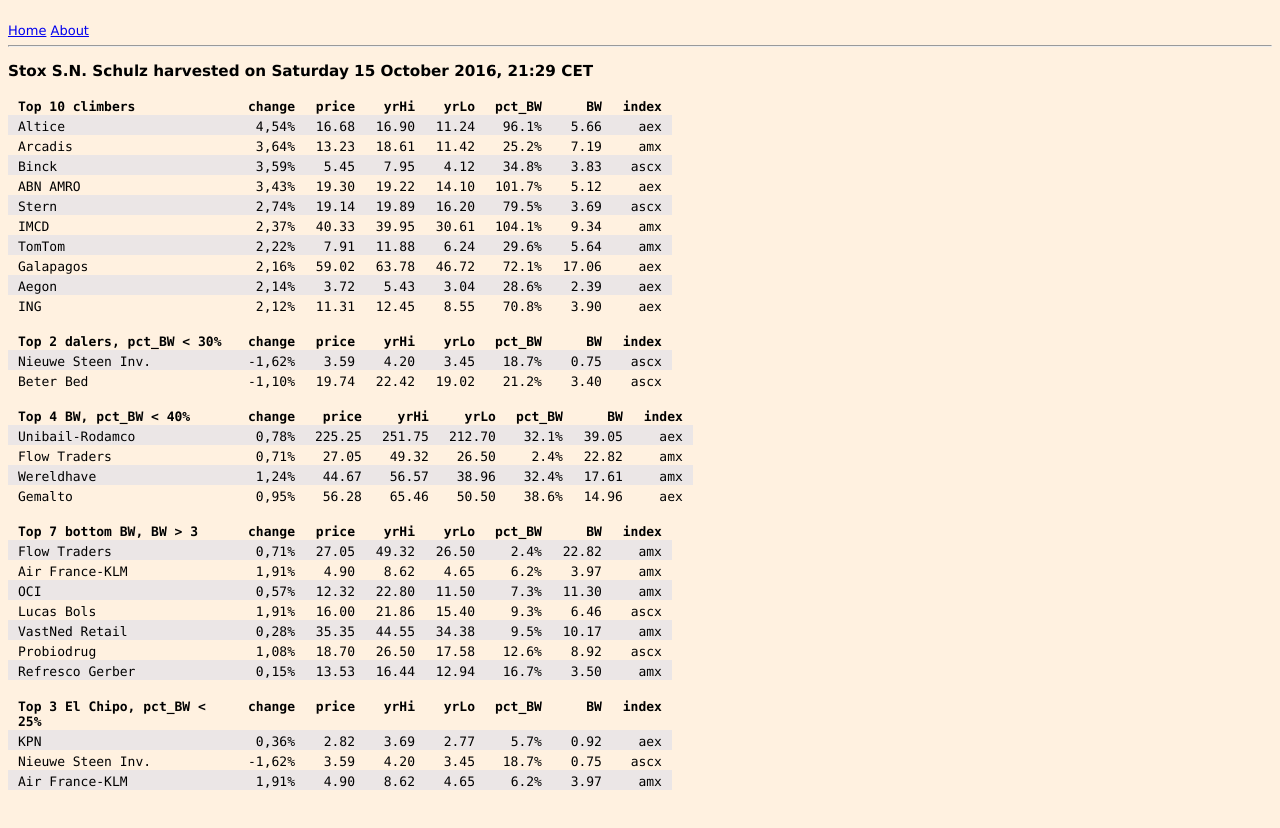
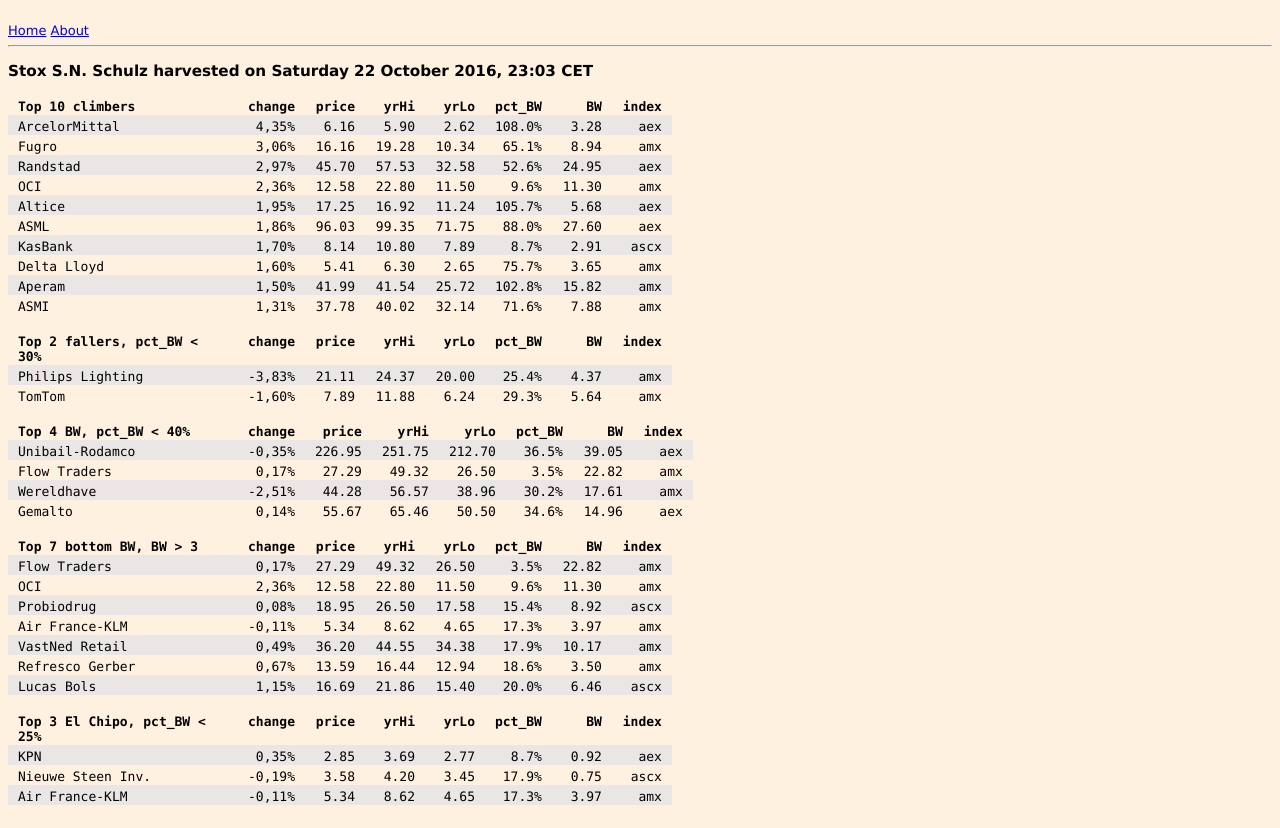
Before and after one commit to RolfBly/stoxsnschulz, a Flask app: page / in a window 1280 px wide. Before the commit the page ends 790 px from the top, so only its background shows below. Run offline with Flask 2, Linux system fonts and the light colour scheme.

Commit message:
updated ignores

```diff
--- a/stoxapp/templates/main_table.html
+++ b/stoxapp/templates/main_table.html
@@ -1,4 +1,4 @@
-<h3>Stox S.N. Schulz harvested on Saturday 15 October 2016, 21:29 CET </h3>
+<h3>Stox S.N. Schulz harvested on Saturday 22 October 2016, 23:03 CET </h3>
 
   <table>
     <tr>
@@ -21,153 +21,153 @@
     </tr>
 
       <tr>
-        <td id="td1">Altice </td>
-        <td>4,54% </td>
+        <td id="td1">ArcelorMittal </td>
+        <td>4,35% </td>
 
-          <td>  16.68 </td>
+          <td>   6.16 </td>
 
-          <td>  16.90 </td>
+          <td>   5.90 </td>
 
-          <td>  11.24 </td>
+          <td>   2.62 </td>
 
-        <td>   96.1%</td>
-        <td>   5.66</td>
+        <td>  108.0%</td>
+        <td>   3.28</td>
         <td>aex </td>
       </tr>
 
       <tr>
-        <td id="td1">Arcadis </td>
-        <td>3,64% </td>
+        <td id="td1">Fugro </td>
+        <td>3,06% </td>
 
-          <td>  13.23 </td>
+          <td>  16.16 </td>
 
-          <td>  18.61 </td>
+          <td>  19.28 </td>
 
-          <td>  11.42 </td>
+          <td>  10.34 </td>
 
-        <td>   25.2%</td>
-        <td>   7.19</td>
+        <td>   65.1%</td>
+        <td>   8.94</td>
         <td>amx </td>
       </tr>
 
       <tr>
-        <td id="td1">Binck </td>
-        <td>3,59% </td>
+        <td id="td1">Randstad </td>
+        <td>2,97% </td>
 
-          <td>   5.45 </td>
+          <td>  45.70 </td>
 
-          <td>   7.95 </td>
+          <td>  57.53 </td>
 
-          <td>   4.12 </td>
+          <td>  32.58 </td>
 
-        <td>   34.8%</td>
-        <td>   3.83</td>
+        <td>   52.6%</td>
+        <td>  24.95</td>
+        <td>aex </td>
+      </tr>
+
+      <tr>
+        <td id="td1">OCI </td>
+        <td>2,36% </td>
+
+          <td>  12.58 </td>
+
+          <td>  22.80 </td>
+
+          <td>  11.50 </td>
+
+        <td>    9.6%</td>
+        <td>  11.30</td>
+        <td>amx </td>
+      </tr>
+
+      <tr>
+        <td id="td1">Altice </td>
+        <td>1,95% </td>
+
+          <td>  17.25 </td>
+
+          <td>  16.92 </td>
+
+          <td>  11.24 </td>
+
+        <td>  105.7%</td>
+        <td>   5.68</td>
+        <td>aex </td>
+      </tr>
+
+      <tr>
+        <td id="td1">ASML </td>
+        <td>1,86% </td>
+
+          <td>  96.03 </td>
+
+          <td>  99.35 </td>
+
+          <td>  71.75 </td>
+
+        <td>   88.0%</td>
+        <td>  27.60</td>
+        <td>aex </td>
+      </tr>
+
+      <tr>
+        <td id="td1">KasBank </td>
+        <td>1,70% </td>
+
+          <td>   8.14 </td>
+
+          <td>  10.80 </td>
+
+          <td>   7.89 </td>
+
+        <td>    8.7%</td>
+        <td>   2.91</td>
         <td>ascx </td>
       </tr>
 
       <tr>
-        <td id="td1">ABN AMRO </td>
-        <td>3,43% </td>
+        <td id="td1">Delta Lloyd </td>
+        <td>1,60% </td>
 
-          <td>  19.30 </td>
+          <td>   5.41 </td>
 
-          <td>  19.22 </td>
+          <td>   6.30 </td>
 
-          <td>  14.10 </td>
+          <td>   2.65 </td>
 
-        <td>  101.7%</td>
-        <td>   5.12</td>
-        <td>aex </td>
-      </tr>
-
-      <tr>
-        <td id="td1">Stern </td>
-        <td>2,74% </td>
-
-          <td>  19.14 </td>
-
-          <td>  19.89 </td>
-
-          <td>  16.20 </td>
-
-        <td>   79.5%</td>
-        <td>   3.69</td>
-        <td>ascx </td>
-      </tr>
-
-      <tr>
-        <td id="td1">IMCD </td>
-        <td>2,37% </td>
-
-          <td>  40.33 </td>
-
-          <td>  39.95 </td>
-
-          <td>  30.61 </td>
-
-        <td>  104.1%</td>
-        <td>   9.34</td>
+        <td>   75.7%</td>
+        <td>   3.65</td>
         <td>amx </td>
       </tr>
 
       <tr>
-        <td id="td1">TomTom </td>
-        <td>2,22% </td>
+        <td id="td1">Aperam </td>
+        <td>1,50% </td>
 
-          <td>   7.91 </td>
+          <td>  41.99 </td>
 
-          <td>  11.88 </td>
+          <td>  41.54 </td>
 
-          <td>   6.24 </td>
+          <td>  25.72 </td>
 
-        <td>   29.6%</td>
-        <td>   5.64</td>
+        <td>  102.8%</td>
+        <td>  15.82</td>
         <td>amx </td>
       </tr>
 
       <tr>
-        <td id="td1">Galapagos </td>
-        <td>2,16% </td>
+        <td id="td1">ASMI </td>
+        <td>1,31% </td>
 
-          <td>  59.02 </td>
+          <td>  37.78 </td>
 
-          <td>  63.78 </td>
+          <td>  40.02 </td>
 
-          <td>  46.72 </td>
+          <td>  32.14 </td>
 
-        <td>   72.1%</td>
-        <td>  17.06</td>
-        <td>aex </td>
-      </tr>
-
-      <tr>
-        <td id="td1">Aegon </td>
-        <td>2,14% </td>
-
-          <td>   3.72 </td>
-
-          <td>   5.43 </td>
-
-          <td>   3.04 </td>
-
-        <td>   28.6%</td>
-        <td>   2.39</td>
-        <td>aex </td>
-      </tr>
-
-      <tr>
-        <td id="td1">ING </td>
-        <td>2,12% </td>
-
-          <td>  11.31 </td>
-
-          <td>  12.45 </td>
-
-          <td>   8.55 </td>
-
-        <td>   70.8%</td>
-        <td>   3.90</td>
-        <td>aex </td>
+        <td>   71.6%</td>
+        <td>   7.88</td>
+        <td>amx </td>
       </tr>
 
   </table>
@@ -175,7 +175,7 @@
 
   <table>
     <tr>
-      <th id="th1"> Top 2 dalers, pct_BW < 30% </th>
+      <th id="th1"> Top 2 fallers, pct_BW < 30% </th>
 
         <th> change </th>
 
@@ -194,33 +194,33 @@
     </tr>
 
       <tr>
-        <td id="td1">Nieuwe Steen Inv. </td>
-        <td>-1,62% </td>
+        <td id="td1">Philips Lighting </td>
+        <td>-3,83% </td>
 
-          <td>   3.59 </td>
+          <td>  21.11 </td>
 
-          <td>   4.20 </td>
+          <td>  24.37 </td>
 
-          <td>   3.45 </td>
+          <td>  20.00 </td>
 
-        <td>   18.7%</td>
-        <td>   0.75</td>
-        <td>ascx </td>
+        <td>   25.4%</td>
+        <td>   4.37</td>
+        <td>amx </td>
       </tr>
 
       <tr>
-        <td id="td1">Beter Bed </td>
-        <td>-1,10% </td>
+        <td id="td1">TomTom </td>
+        <td>-1,60% </td>
 
-          <td>  19.74 </td>
+          <td>   7.89 </td>
 
-          <td>  22.42 </td>
+          <td>  11.88 </td>
 
-          <td>  19.02 </td>
+          <td>   6.24 </td>
 
-        <td>   21.2%</td>
-        <td>   3.40</td>
-        <td>ascx </td>
+        <td>   29.3%</td>
+        <td>   5.64</td>
+        <td>amx </td>
       </tr>
 
   </table>
@@ -248,60 +248,60 @@
 
       <tr>
         <td id="td1">Unibail-Rodamco </td>
-        <td>0,78% </td>
+        <td>-0,35% </td>
 
-          <td> 225.25 </td>
+          <td> 226.95 </td>
 
           <td> 251.75 </td>
 
           <td> 212.70 </td>
 
-        <td>   32.1%</td>
+        <td>   36.5%</td>
         <td>  39.05</td>
         <td>aex </td>
       </tr>
 
       <tr>
         <td id="td1">Flow Traders </td>
-        <td>0,71% </td>
+        <td>0,17% </td>
 
-          <td>  27.05 </td>
+          <td>  27.29 </td>
 
           <td>  49.32 </td>
 
           <td>  26.50 </td>
 
-        <td>    2.4%</td>
+        <td>    3.5%</td>
         <td>  22.82</td>
         <td>amx </td>
       </tr>
 
       <tr>
         <td id="td1">Wereldhave </td>
-        <td>1,24% </td>
+        <td>-2,51% </td>
 
-          <td>  44.67 </td>
+          <td>  44.28 </td>
 
           <td>  56.57 </td>
 
           <td>  38.96 </td>
 
-        <td>   32.4%</td>
+        <td>   30.2%</td>
         <td>  17.61</td>
         <td>amx </td>
       </tr>
 
       <tr>
         <td id="td1">Gemalto </td>
-        <td>0,95% </td>
+        <td>0,14% </td>
 
-          <td>  56.28 </td>
+          <td>  55.67 </td>
 
           <td>  65.46 </td>
 
           <td>  50.50 </td>
 
-        <td>   38.6%</td>
+        <td>   34.6%</td>
         <td>  14.96</td>
         <td>aex </td>
       </tr>
@@ -331,107 +331,107 @@
 
       <tr>
         <td id="td1">Flow Traders </td>
-        <td>0,71% </td>
+        <td>0,17% </td>
 
-          <td>  27.05 </td>
+          <td>  27.29 </td>
 
           <td>  49.32 </td>
 
           <td>  26.50 </td>
 
-        <td>    2.4%</td>
+        <td>    3.5%</td>
         <td>  22.82</td>
         <td>amx </td>
       </tr>
 
       <tr>
+        <td id="td1">OCI </td>
+        <td>2,36% </td>
+
+          <td>  12.58 </td>
+
+          <td>  22.80 </td>
+
+          <td>  11.50 </td>
+
+        <td>    9.6%</td>
+        <td>  11.30</td>
+        <td>amx </td>
+      </tr>
+
+      <tr>
+        <td id="td1">Probiodrug </td>
+        <td>0,08% </td>
+
+          <td>  18.95 </td>
+
+          <td>  26.50 </td>
+
+          <td>  17.58 </td>
+
+        <td>   15.4%</td>
+        <td>   8.92</td>
+        <td>ascx </td>
+      </tr>
+
+      <tr>
         <td id="td1">Air France-KLM </td>
-        <td>1,91% </td>
+        <td>-0,11% </td>
 
-          <td>   4.90 </td>
+          <td>   5.34 </td>
 
           <td>   8.62 </td>
 
           <td>   4.65 </td>
 
-        <td>    6.2%</td>
+        <td>   17.3%</td>
         <td>   3.97</td>
         <td>amx </td>
       </tr>
 
       <tr>
-        <td id="td1">OCI </td>
-        <td>0,57% </td>
+        <td id="td1">VastNed Retail </td>
+        <td>0,49% </td>
 
-          <td>  12.32 </td>
+          <td>  36.20 </td>
 
-          <td>  22.80 </td>
+          <td>  44.55 </td>
 
-          <td>  11.50 </td>
+          <td>  34.38 </td>
 
-        <td>    7.3%</td>
-        <td>  11.30</td>
+        <td>   17.9%</td>
+        <td>  10.17</td>
+        <td>amx </td>
+      </tr>
+
+      <tr>
+        <td id="td1">Refresco Gerber </td>
+        <td>0,67% </td>
+
+          <td>  13.59 </td>
+
+          <td>  16.44 </td>
+
+          <td>  12.94 </td>
+
+        <td>   18.6%</td>
+        <td>   3.50</td>
         <td>amx </td>
       </tr>
 
       <tr>
         <td id="td1">Lucas Bols </td>
-        <td>1,91% </td>
+        <td>1,15% </td>
 
-          <td>  16.00 </td>
+          <td>  16.69 </td>
 
           <td>  21.86 </td>
 
           <td>  15.40 </td>
 
-        <td>    9.3%</td>
+        <td>   20.0%</td>
         <td>   6.46</td>
         <td>ascx </td>
-      </tr>
-
-      <tr>
-        <td id="td1">VastNed Retail </td>
-        <td>0,28% </td>
-
-          <td>  35.35 </td>
-
-          <td>  44.55 </td>
-
-          <td>  34.38 </td>
-
-        <td>    9.5%</td>
-        <td>  10.17</td>
-        <td>amx </td>
-      </tr>
-
-      <tr>
-        <td id="td1">Probiodrug </td>
-        <td>1,08% </td>
-
-          <td>  18.70 </td>
-
-          <td>  26.50 </td>
-
-          <td>  17.58 </td>
-
-        <td>   12.6%</td>
-        <td>   8.92</td>
-        <td>ascx </td>
-      </tr>
-
-      <tr>
-        <td id="td1">Refresco Gerber </td>
-        <td>0,15% </td>
-
-          <td>  13.53 </td>
-
-          <td>  16.44 </td>
-
-          <td>  12.94 </td>
-
-        <td>   16.7%</td>
-        <td>   3.50</td>
-        <td>amx </td>
       </tr>
 
   </table>
@@ -459,45 +459,45 @@
 
       <tr>
         <td id="td1">KPN </td>
-        <td>0,36% </td>
+        <td>0,35% </td>
 
-          <td>   2.82 </td>
+          <td>   2.85 </td>
 
           <td>   3.69 </td>
 
           <td>   2.77 </td>
 
-        <td>    5.7%</td>
+        <td>    8.7%</td>
         <td>   0.92</td>
         <td>aex </td>
       </tr>
 
       <tr>
         <td id="td1">Nieuwe Steen Inv. </td>
-        <td>-1,62% </td>
+        <td>-0,19% </td>
 
-          <td>   3.59 </td>
+          <td>   3.58 </td>
 
           <td>   4.20 </td>
 
           <td>   3.45 </td>
 
-        <td>   18.7%</td>
+        <td>   17.9%</td>
         <td>   0.75</td>
         <td>ascx </td>
       </tr>
 
       <tr>
         <td id="td1">Air France-KLM </td>
-        <td>1,91% </td>
+        <td>-0,11% </td>
 
-          <td>   4.90 </td>
+          <td>   5.34 </td>
 
           <td>   8.62 </td>
 
           <td>   4.65 </td>
 
-        <td>    6.2%</td>
+        <td>   17.3%</td>
         <td>   3.97</td>
         <td>amx </td>
       </tr>
```
Also changed, not shown: 1 other file.
